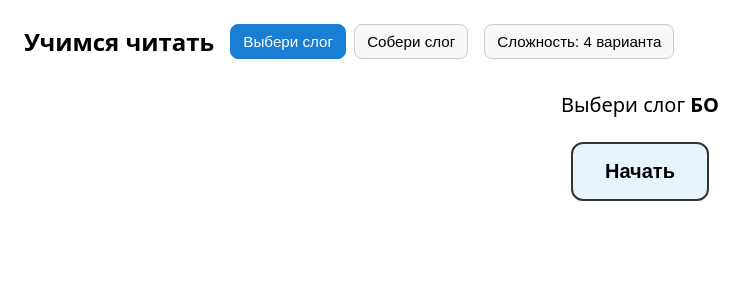
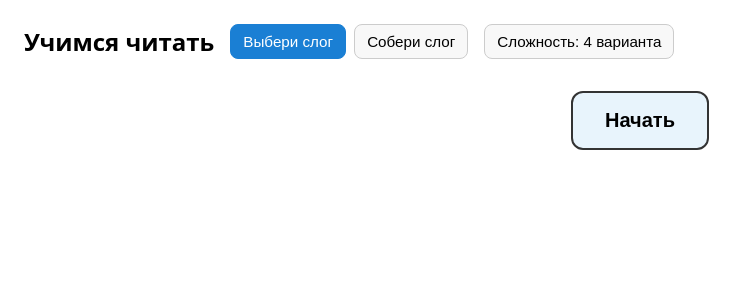
Before and after one commit to TankaShwed/kid-education, a React (Vite) app: page / in a window 1280 px wide. Shown: the top 300 px of the page, without its empty margins (0-756 px from the left). Built offline with nearby package versions, Linux system fonts and the light colour scheme.

Commit message:
small fix

```diff
--- a/src/tasks/compose-syllable/ComposeSyllableRound.tsx
+++ b/src/tasks/compose-syllable/ComposeSyllableRound.tsx
@@ -32,7 +32,7 @@ export function ComposeSyllableRound({
   const slotCount = round.target.length;
 
   const speakTask = useCallback(() => {
-    tts.speak(`${PHRASE} ${target}`);
+    tts.speak(`${PHRASE} ${target.toLowerCase()}`);
   }, [target, tts]);
 
   useEffect(() => {
--- a/src/tasks/pick-syllable/PickSyllableRoundView.tsx
+++ b/src/tasks/pick-syllable/PickSyllableRoundView.tsx
@@ -24,7 +24,7 @@ export function PickSyllableRoundView({
 
   return (
     <div className="pick-syllable-round" data-testid="pick-syllable-round">
-      <p className="instruction" data-testid="pick-syllable-instruction">
+      <p className="instruction" data-testid="pick-syllable-instruction" style={{display: 'none'}}>
         Выбери слог <strong>{target}</strong>
       </p>
       {!hasStarted ? (
```
